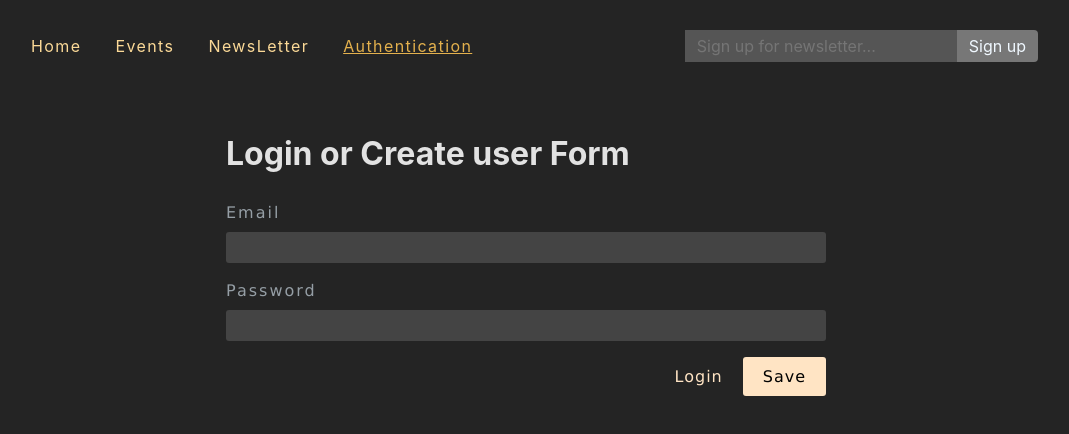
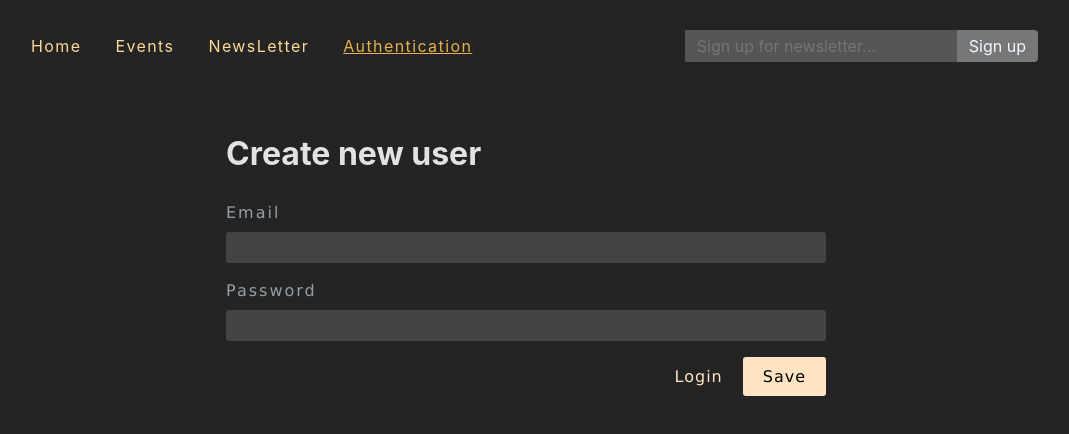
Before and after one commit to OponjousHub/routing-event-app, a React (Create React App) app in the folder frontend/: page /auth in a window 1280 px wide. Shown: the top 434 px of the page, without its empty margins (114-1183 px from the left). Built offline with nearby package versions, Linux system fonts and the light colour scheme.

Commit message:
commiting switching form between login and sign up

```diff
--- a/frontend/src/components/authForm.js
+++ b/frontend/src/components/authForm.js
@@ -1,10 +1,12 @@
-import { Link } from "react-router-dom";
+import { Link, useSearchParams } from "react-router-dom";
 import classes from "./authForm.module.css";
 
 function AuthForm() {
+  const [searchParams] = useSearchParams();
+  const isLogin = searchParams.get("mode") === "login";
   return (
     <form method="post" className={classes.form}>
-      <h1 className={classes.title}>Login or Create user Form</h1>
+      <h1 className={classes.title}>{isLogin ? "Login" : "Create new user"}</h1>
       <p className={classes.input}>
         <label htmlFor="email">Email</label>
         <input id="email" type="text" name="email" />
@@ -14,8 +16,11 @@ function AuthForm() {
         <input id="password" type="Password" name="password" min={6} />
       </p>
       <p className={classes.auth_box}>
-        <Link to={"/auth"} className={classes.login}>
-          Login
+        <Link
+          to={`?mode=${isLogin ? "signup" : "login"}`}
+          className={classes.login}
+        >
+          {!isLogin ? "Login" : "Create new user"}
         </Link>
         <button className={classes.save}>Save</button>
       </p>
```
